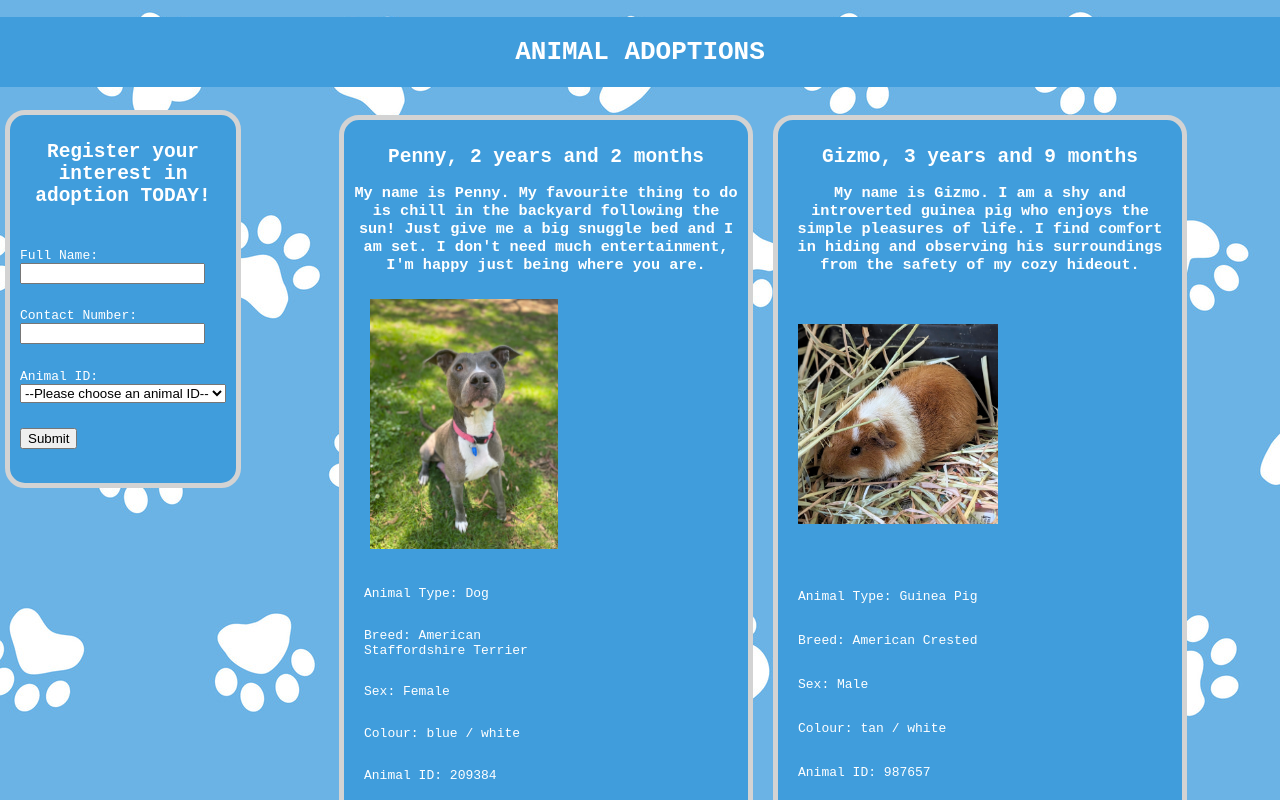
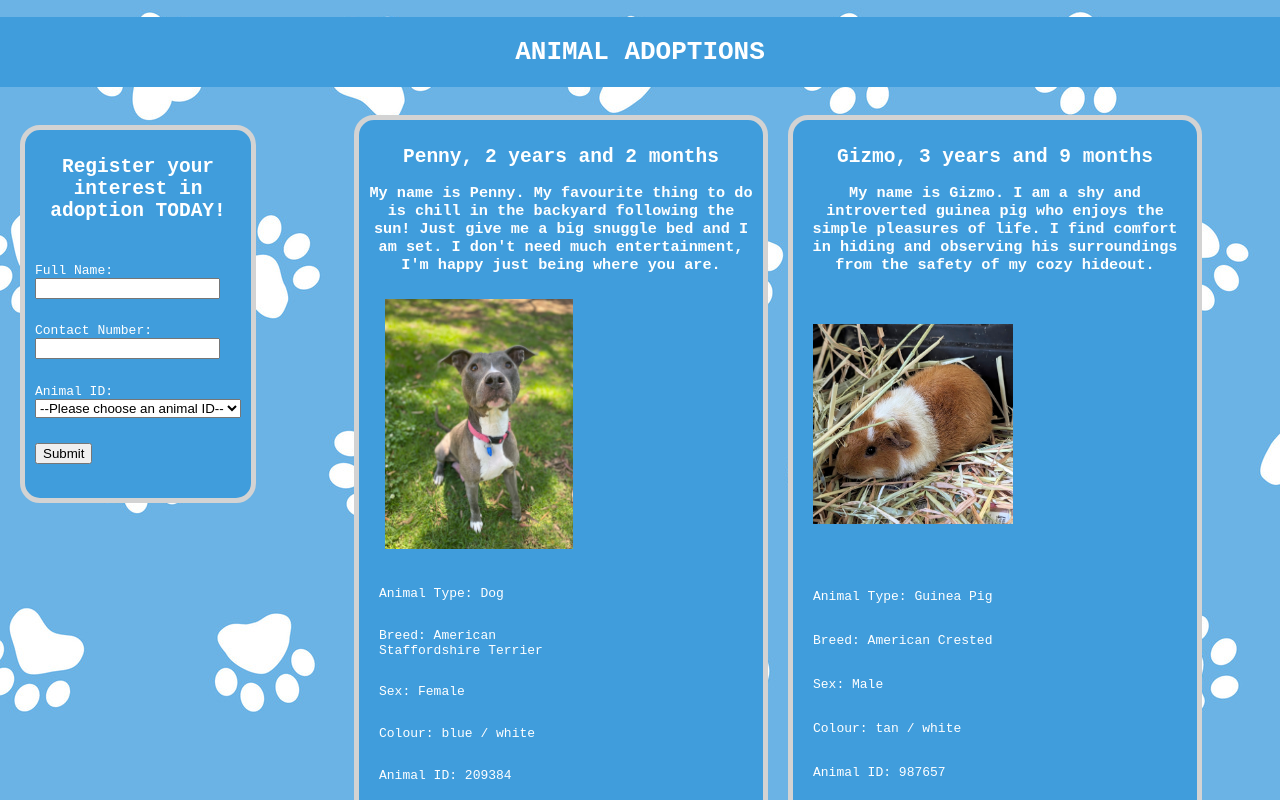
Before and after one commit to chelsea-lt/animal-adoptions, a React (Vite) app: page / in a window 1280 px wide. Shown: the top 800 px of the page. Built offline with nearby package versions, Linux system fonts and the light colour scheme.

Commit message:
fix Bella image

```diff
--- a/src/App.css
+++ b/src/App.css
@@ -1,5 +1,6 @@
 body {
   margin: 0;
+  margin-top: 0;
   background-image: url('/public/Background.jpg');
   font-family: monospace;
 }
@@ -69,7 +70,7 @@ h1 {
 .sidebar {
   border: 5px solid lightgrey;
   background-color: white;
-  margin: 5px;
+  margin: 20px;
   border-radius: 20px;
   padding: 10px;
   background-color: #409ddc;
--- a/src/animals.json
+++ b/src/animals.json
@@ -408,7 +408,7 @@
     },
     {
       "name": "Bella",
-      "image": "/Betty.jpg",
+      "image": "/Bella.jpeg",
       "type": "Dog",
       "sex": "Female",
       "breed": "Staffordshire Bull Terrier",
```
